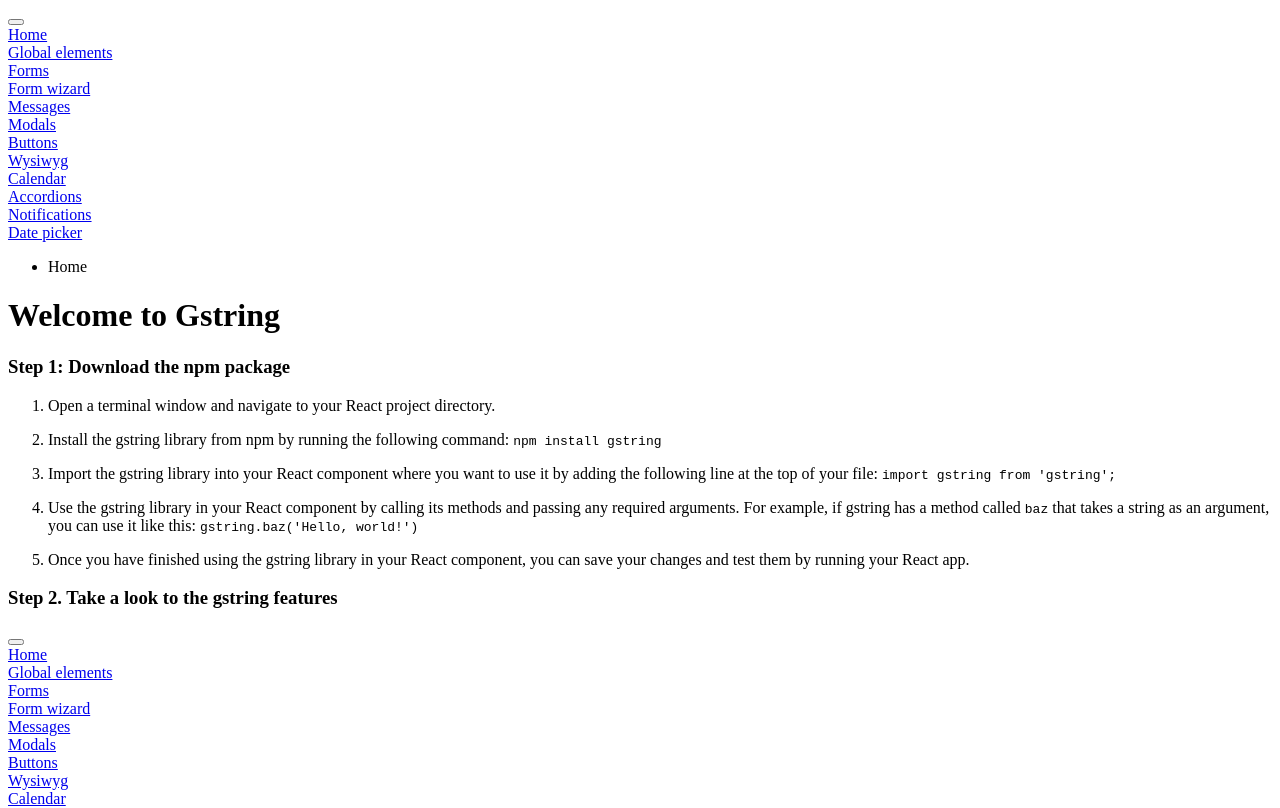
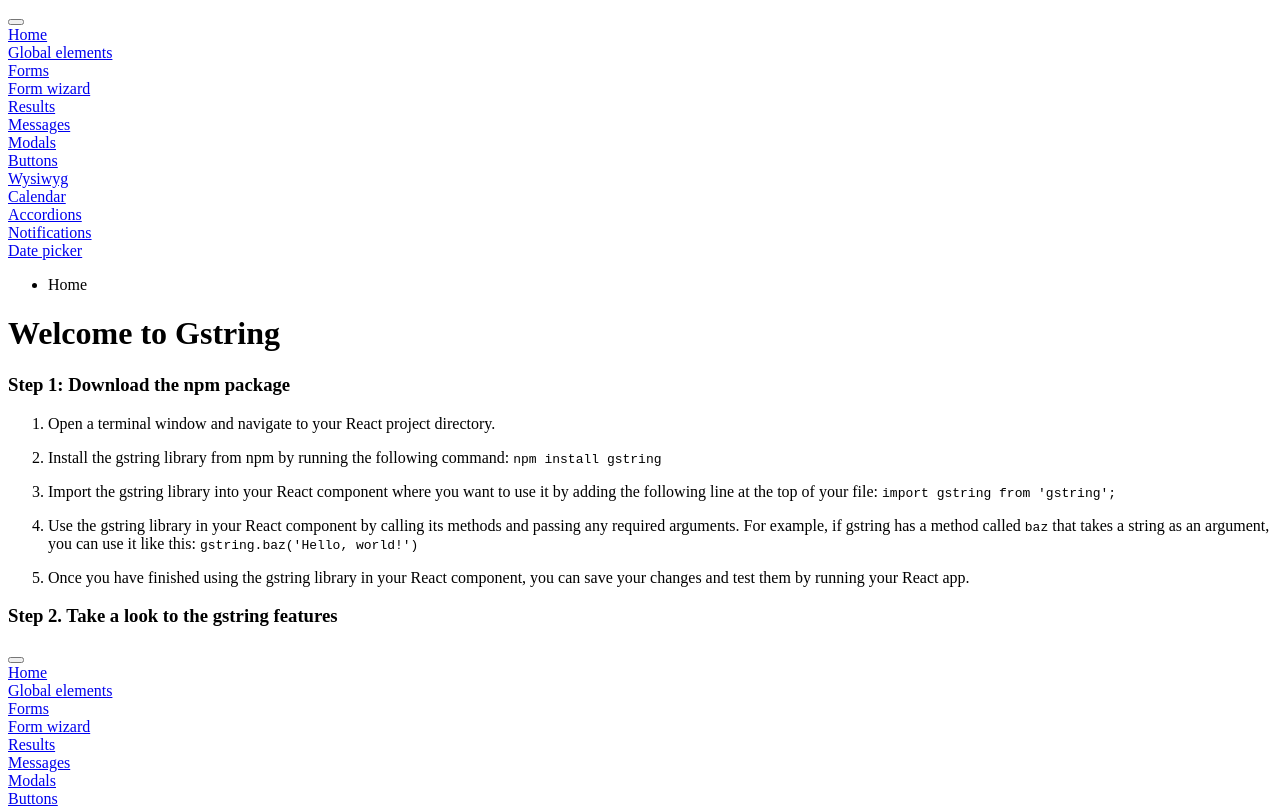
Before and after one commit to pablomf89/gstring-documentation, a React (Create React App) app: page / in a window 1280 px wide. Shown: the top 808 px of the page. Built offline with nearby package versions, Linux system fonts and the light colour scheme.

Commit message:
add resultsexample

```diff
--- /dev/null
+++ b/src/components/content/pages/resultsPage/results-example.tsx
@@ -0,0 +1,51 @@
+import React, { Component } from "react";
+import { SelectInput } from "@3ffect/gstring";
+import { Results } from "@3ffect/gstring";
+
+const columnsExample = [
+  { title: "Name", columnKey: "title", sortable: true, filterOptions: [] },
+  { title: "Category", columnKey: "categoryId", sortable: true, filterOptions: [] },
+  { title: "Created by", columnKey: "createdByUser", sortable: true, filterOptions: [], type: "object" },
+  { title: "Created on", columnKey: "createdOn", sortable: true, filterOptions: [], type: "date" },
+];
+
+class ResultsExample extends Component<any> {
+  fetchData = async (filters: any) => {
+    //in this function you'd usually call the backend to retrieve some data and pass the filters and the shortby
+    const _mock_data = [
+      { title: "result 1", categoryId: "Ipsum", createdByUser: "Pablo Martín", createdOn: "01/01/2022" },
+      { title: "result 2", categoryId: "Ipsum", createdByUser: "John Snow", createdOn: "02/01/2022" },
+      { title: "result 3", categoryId: "Ipsum", createdByUser: "Frodo", createdOn: "03/01/2022" },
+      { title: "result 4", categoryId: "Lorem", createdByUser: "El Risitas", createdOn: "04/01/2022" },
+      { title: "result 5", categoryId: "Dolor", createdByUser: "La Veneno", createdOn: "05/01/2022" },
+    ];
+    //here we're just mocking a simple category filter
+    const data = _mock_data.filter((item) => !filters.categoryId || item.categoryId === filters.categoryId);
+    //this would be the response from the backend
+    return {
+      count: data.length,
+      data: data,
+    };
+  };
+
+  render() {
+    return (
+      <div className="g-item_16 g-item-tablet_8 g-item-mobile_4 mb8">
+        <h3 className="hero mb2">Results</h3>
+        {/* Please check the results PROPS interface for extra options. */}
+        <Results clientFiltering={false} filterOnChange={true} columns={columnsExample} defaultColumns={columnsExample} fetchResults={this.fetchData}>
+          {/* In this area you can add anything you want, it will appear on top of the table.
+          If you add form INPUTS they'll be automatically serialize and sent to fetchResults function as the filters. */}
+          <SelectInput label="Sample category filter" name="categoryId">
+            <option value="">Select a category</option>
+            <option value="Ipsum">Ipsum</option>
+            <option value="Lorem">Lorem</option>
+            <option value="Dolor">Dolor</option>
+          </SelectInput>
+        </Results>
+      </div>
+    );
+  }
+}
+
+export default ResultsExample;
--- /dev/null
+++ b/src/components/content/pages/resultsPage/resultsPage.tsx
@@ -0,0 +1,19 @@
+import React from "react";
+import { Prism as SyntaxHighlighter } from "react-syntax-highlighter";
+import { vs } from "react-syntax-highlighter/dist/esm/styles/prism";
+import ResultsExample from "./results-example";
+
+export default class ResultsPage extends React.Component {
+  render() {
+    return (
+      <div className="inner">
+        <ResultsExample />
+        <SyntaxHighlighter language="typescript" style={vs}>
+          {
+            'import React from "react"; \nimport { required } from "../forms/utilities/validations"; \nimport Wysiwyg from "../wysiwyg/wysiwyg"; \nexport interface IState { \n  [others: string]: any; \n} \n \nexport default class WysiwygExample extends React.Component<IState> { \n  render() { \n    return ( \n      <div className="row ui-section"> \n        <div className="inner"> \n          <Wysiwyg \n            label="Wysiwyg field example" \n            tooltip="Add here something" \n            validations={[required]} \n            value={"This is an example of a <b>wysiwyg</b> "} \n            name="exampleWysiwig" \n          /> \n        </div> \n      </div> \n    ); \n  } \n} \n'
+          }
+        </SyntaxHighlighter>
+      </div>
+    );
+  }
+}
--- a/src/components/master/router/PagesList.js
+++ b/src/components/master/router/PagesList.js
@@ -56,6 +56,17 @@ export const pages = [
     profilesAllowed: 1,
   },
   {
+    N: "Results",
+    id: "results",
+    parentId: null,
+    nicename: "results",
+    type: "results",
+    showInNav: true,
+    showInSecondaryNav: true,
+    isPrivate: false,
+    profilesAllowed: 1,
+  },
+  {
     N: "Messages",
     id: "messages",
     parentId: null,
@@ -99,7 +110,7 @@ export const pages = [
     isPrivate: false,
     profilesAllowed: 1,
   },
-    {
+  {
     N: "Calendar",
     id: "calendar",
     parentId: null,
@@ -110,7 +121,7 @@ export const pages = [
     isPrivate: false,
     profilesAllowed: 1,
   },
-    {
+  {
     N: "Accordions",
     id: "accordions",
     parentId: null,
@@ -142,5 +153,5 @@ export const pages = [
     showInSecondaryNav: true,
     isPrivate: false,
     profilesAllowed: 1,
-  }
+  },
 ];
--- a/src/components/master/router/Router.Main.js
+++ b/src/components/master/router/Router.Main.js
@@ -17,6 +17,7 @@ import CalendarPage from "components/content/pages/calendarPage/calendarPage";
 import AccordionsPage from "components/content/pages/accordiosPage/accordiosPage";
 import NotificationsPage from "components/content/pages/notificationsPage/notificationsPage";
 import DatePickerPage from "components/content/pages/datePickerPage/datePickerPage";
+import ResultsPage from "components/content/pages/resultsPage/resultsPage";
 
 function getNavItemComponentByType(navItem, user, pages) {
   switch (navItem.type) {
@@ -44,6 +45,8 @@ function getNavItemComponentByType(navItem, user, pages) {
       return NotificationsPage;
     case "date-picker":
       return DatePickerPage;
+    case "results":
+      return ResultsPage;
     default:
       return PageTypeNotImplemented;
   }
```
